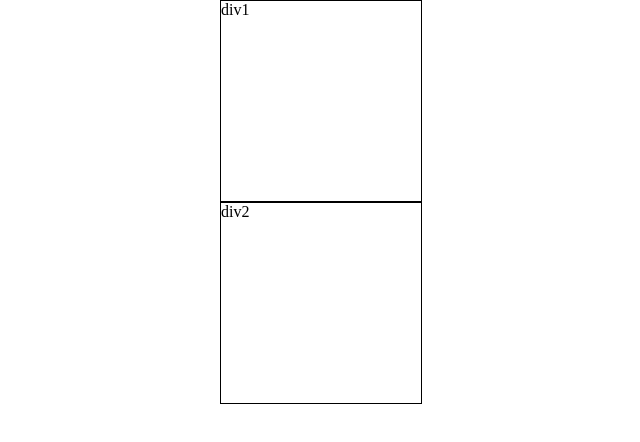
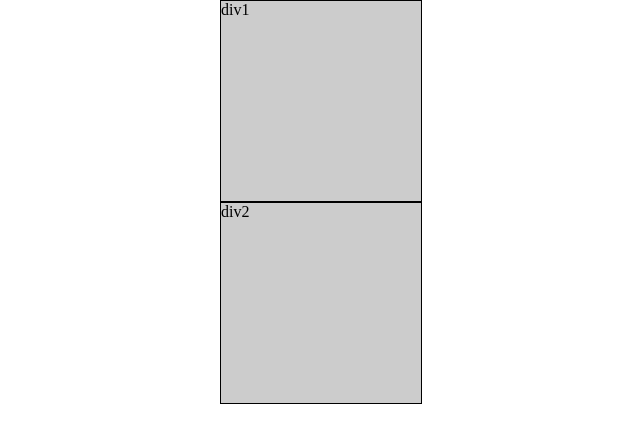
Before and after one commit to zhangyanzhou/JS05, a plain HTML site: page js01/index1.html in a window 1280 px wide. Shown: the whole page, without its empty margins (319-959 px from the left). Drawn offline with Linux system fonts and the light colour scheme.

Commit message:
第一次JS作业

```diff
--- a/js01/index1.html
+++ b/js01/index1.html
@@ -29,6 +29,7 @@
             width : 200px;
             height: 200px;
             border:1px solid #000;
+            background-Color:#ccc;
             margin:auto;
         }
     </style>
```
